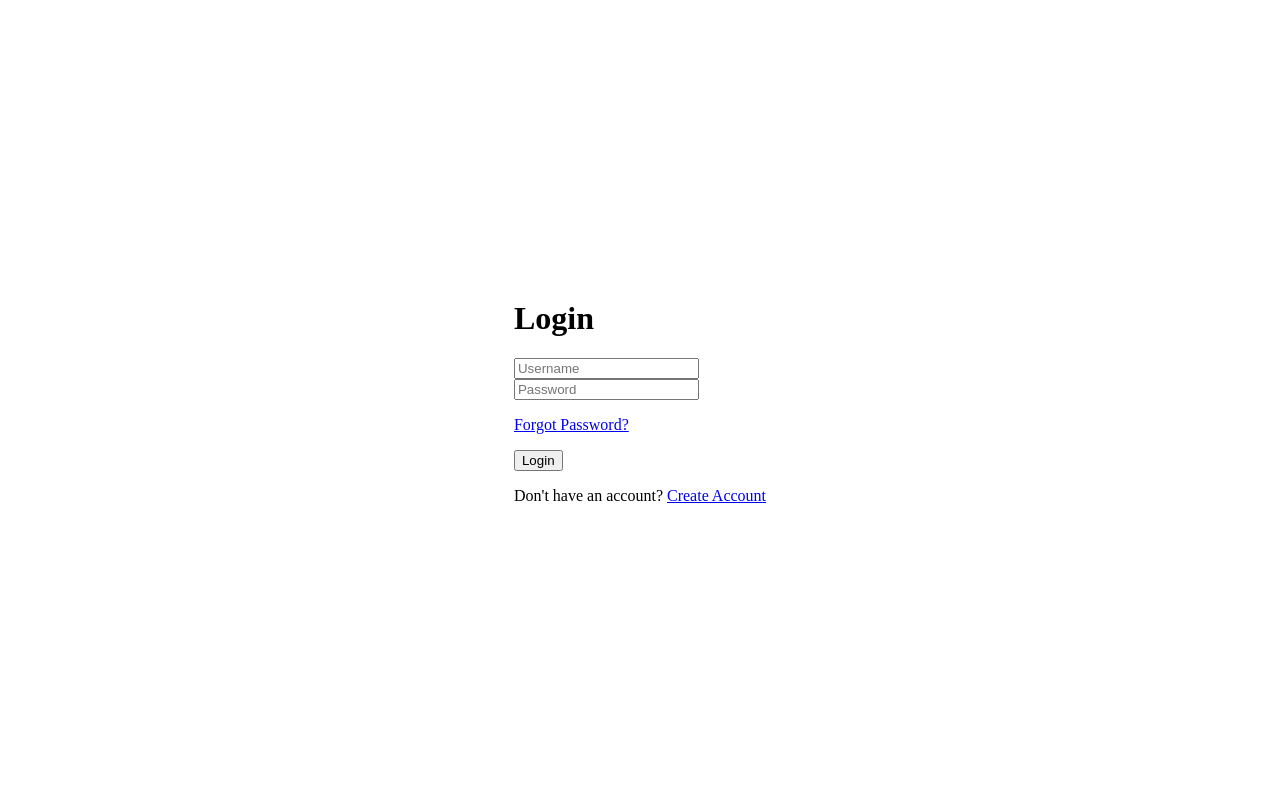
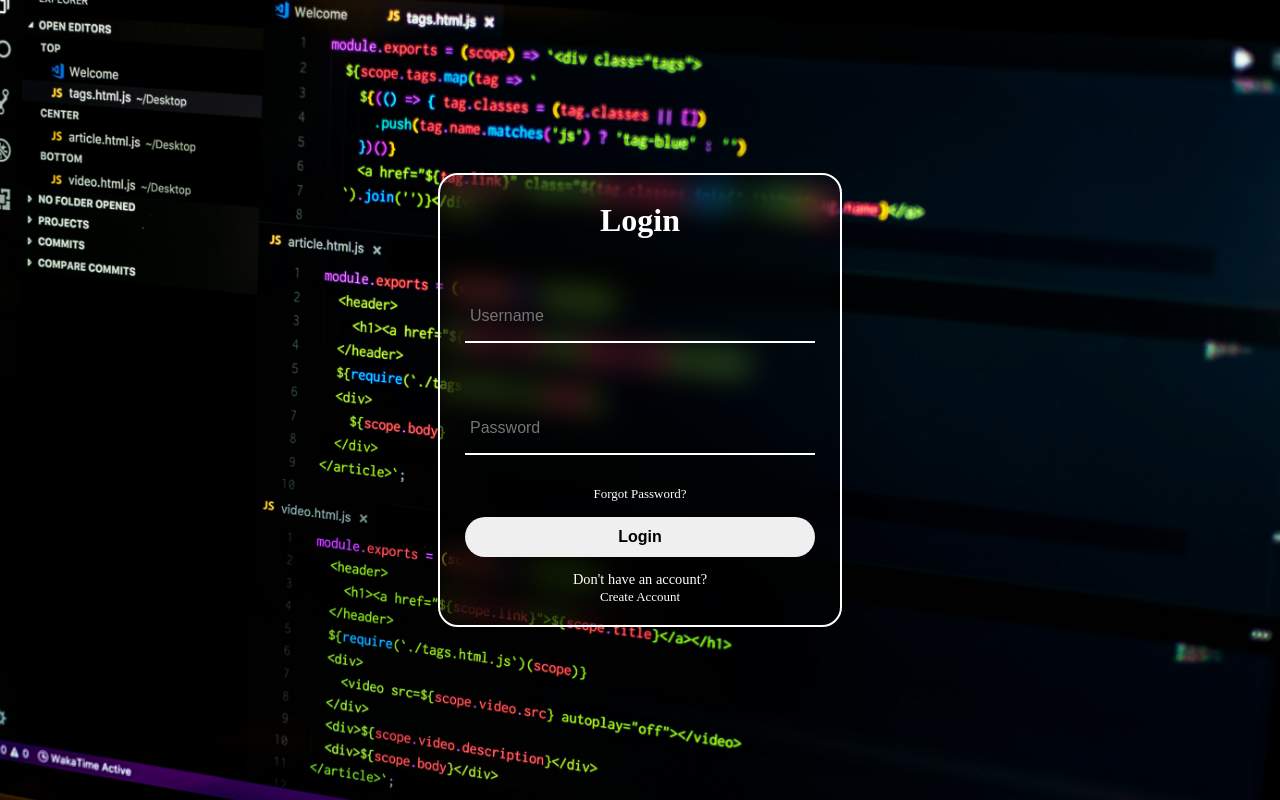
Before and after one commit to Fezao187/JavaScript, a plain HTML site: page Projects/Login_Page/index.html in a window 1280 px wide. Drawn offline with Linux system fonts and the light colour scheme.

Commit message:
UI changes

```diff
--- a/Projects/Login_Page/index.html
+++ b/Projects/Login_Page/index.html
@@ -15,10 +15,10 @@
             <br>
             <input id="password" type="password" placeholder="Password" required>
             <div class="pwdErr"></div>
-            <p><a href="./reset_pass.html">Forgot Password?</a></p>
+            <p class="forgot"><a href="./reset_pass.html">Forgot Password?</a></p>
             <button type="submit" id="login">Login</button>
+            <p class="newAcc">Don't have an account? <br><a href="./create_acc.html">Create Account</a></p>
         </div>
-        <p>Don't have an account? <a href="./create_acc.html">Create Account</a></p>
     </form>
 </body>
 </html>
--- a/Projects/Login_Page/login.js
+++ b/Projects/Login_Page/login.js
@@ -25,11 +25,11 @@ function handleSubmit() {
     else {
         // Tell the user enter login details again because they don't match
         pwdErr.style.color = "red";
-        pwdErr.style.height = "10px";
-        pwdErr.style.fontSize = "8px";
+        pwdErr.style.height = "1em";
+        pwdErr.style.fontSize = "0.9em";
         pwdErr.textContent = "Incorrect password or username. Please try again";
         setTimeout(function () {
-            pwdErr.style.color = "white";
+            pwdErr.style.color = "";
             pwdErr.style.height = "0px";
             pwdErr.style.fontSize = "0px";
             pwdErr.textContent = "";
--- a/Projects/Login_Page/styles.css
+++ b/Projects/Login_Page/styles.css
@@ -1,8 +1,12 @@
 .pwdErr, .usernameErr
 {
     height: 0;
-    margin: 0;
-    padding: 0;
+    /* margin: -20px; */
+    margin-top: -20px;
+    margin-bottom: 20px;
+    /* padding: 0; */
+    position: relative;
+    font-weight: bold;
 }
 
 body
@@ -12,4 +16,79 @@ body
     align-items: center;
     height: 100vh;
     margin: 0;
+    background: url("pankaj-patel-yEAOfWSdzgM-unsplash (1).jpg")no-repeat;
+    background-position: center;
+    background-size: cover;
 }
+
+#form
+{
+    position: relative;
+    width: 400px;
+    height: 450px;
+    background: transparent;
+    border: 2px solid white;
+    border-radius: 20px;
+    display: flex;
+    justify-content: center;
+    align-items: center;
+    backdrop-filter: blur(15px);
+}
+
+h1
+{
+    font-size: 2em;
+    color: #fff;
+    text-align: center;
+}
+
+#username, #password
+{
+    position: relative;
+    margin: 30px 0;
+    width: 310px;
+    border-bottom: 2px solid #fff;
+    height: 50px;
+    background: transparent;
+    border-top: none;
+    border-left: none;
+    border-right: none;
+    outline: none;
+    font-size: 1em;
+    padding: 0 35px 0 5px;
+    color: #fff;
+}
+
+.forgot, a
+{
+    margin: -15px 0 15px;
+    font-size: 0.9em;
+    color: #fff;
+    text-align: center;
+    text-decoration: none;
+}
+
+a:hover
+{
+    /* color:blueviolet; */
+    text-decoration: underline;
+}
+
+#login
+{
+    width: 100%;
+    height: 40px;
+    border-radius: 40px;
+    border: none;
+    outline: none;
+    cursor: pointer;
+    font-size: 1em;
+    font-weight: bold;
+}
+
+.newAcc
+{
+    text-align: center;
+    font-size: 0.9em;
+    color: #fff;
+}
```
Also changed, not shown: Projects/Login_Page/create_acc.html (+1 -1 lines), Projects/Login_Page/create_acc.js (+6 -6 lines), Projects/Login_Page/reset_pass.html (+1 -1 lines), Projects/Login_Page/reset_pass.js (+8 -8 lines), Projects/Login_Page/pankaj-patel-yEAOfWSdzgM-unsplash (1).jpg (added).
